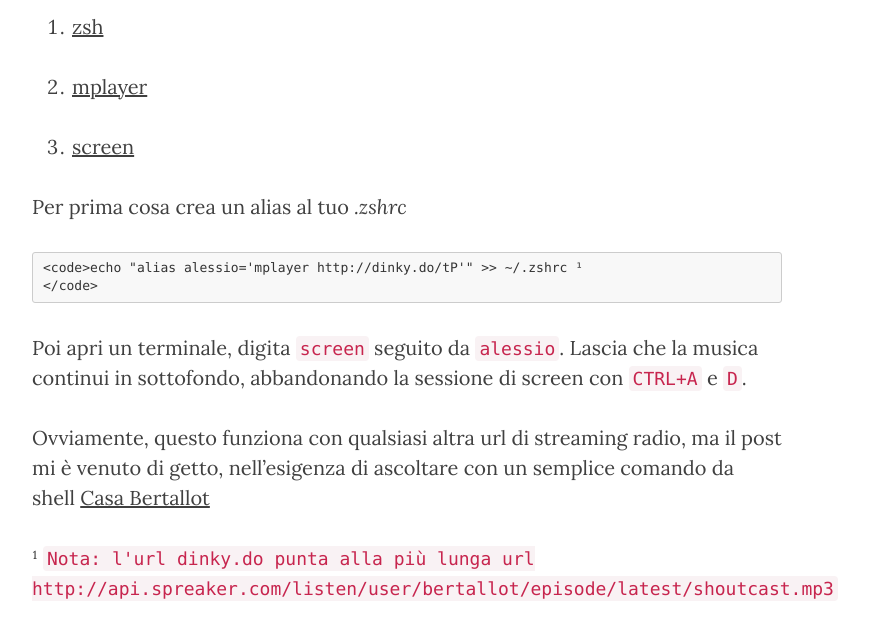
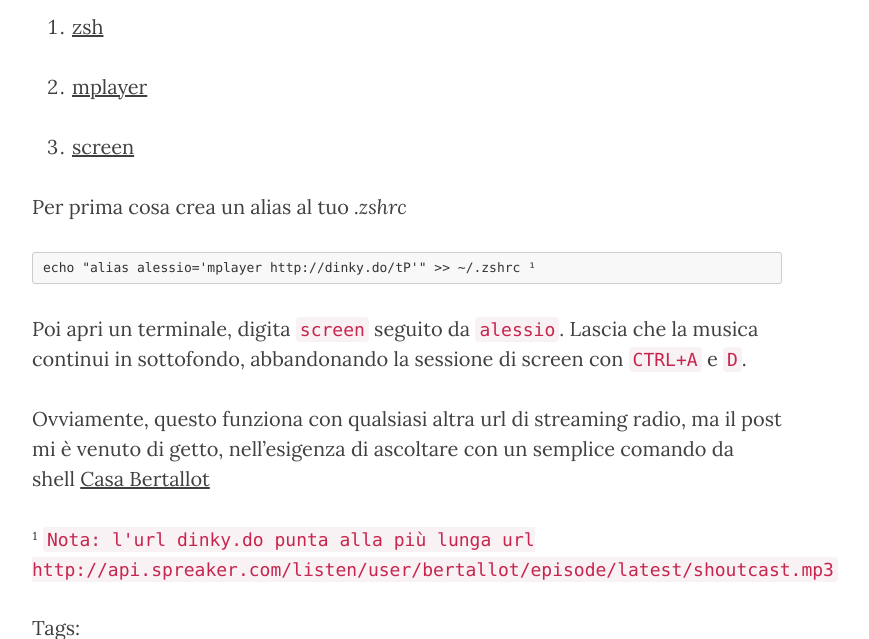
Before and after one commit to anton-dema/anton-dema.github.io, a Jekyll site: the page built from _posts/2014-11-09-alessio-bertallot-webradio-riga-comando.markdown, in a window 1280 px wide and 900 px high, scrolled down 1022 px, cut to the strip 0-639 px from the top of the window. Shown: the whole strip, without its empty margins (233-1102 px from the left). Built offline with Jekyll 4.4.1, drawn with Linux system fonts in a browser that asks for light colours; nearby versions of some CDN libraries; comment, search, counter and statistics services are not loaded.

```diff
--- a/_posts/2014-11-09-alessio-bertallot-webradio-riga-comando.markdown
+++ b/_posts/2014-11-09-alessio-bertallot-webradio-riga-comando.markdown
@@ -30,8 +29,8 @@
 
 
 
-    <code>echo "alias alessio='mplayer http://dinky.do/tP'" >> ~/.zshrc ¹
-    </code>
+    echo "alias alessio='mplayer http://dinky.do/tP'" >> ~/.zshrc ¹
+
 
 
 
```
Also changed, not shown: other parts of _posts/2014-11-09-alessio-bertallot-webradio-riga-comando.markdown (+1 -2 lines), img/bertallot.jpg (added).
